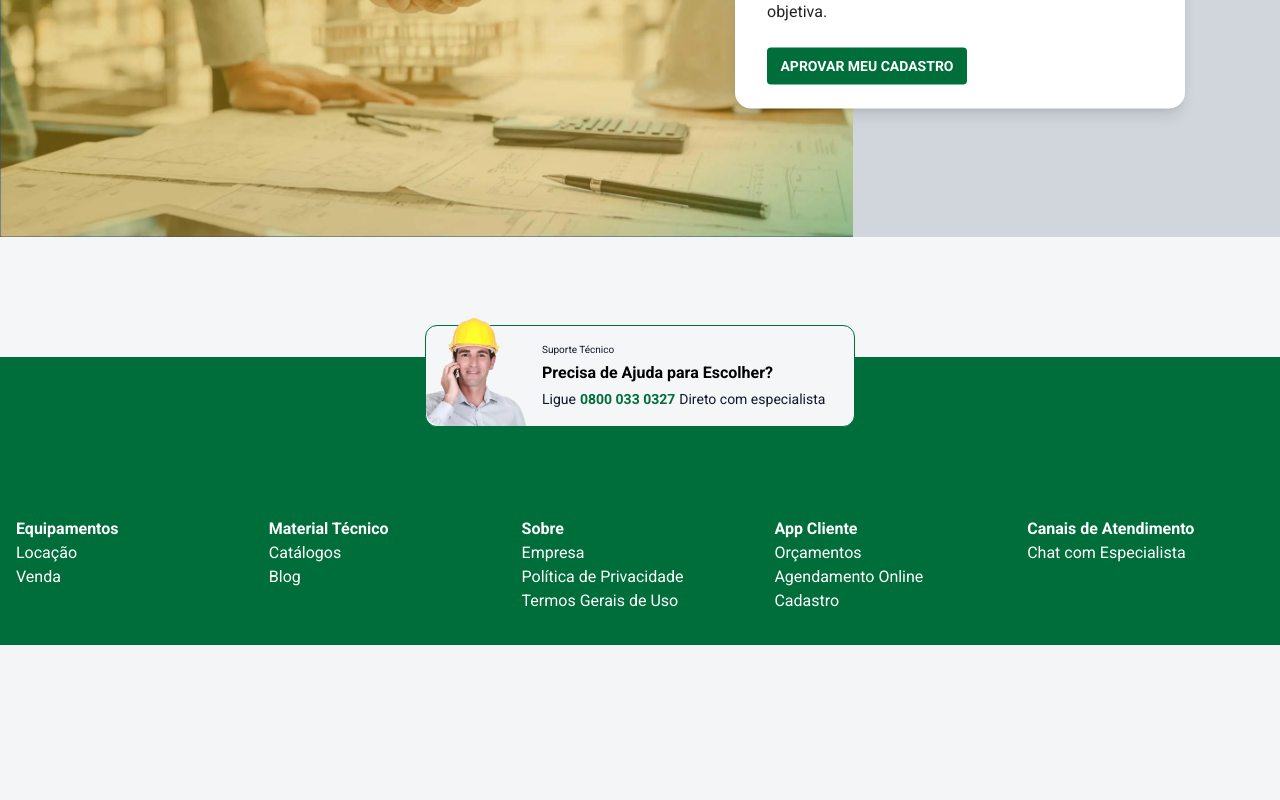
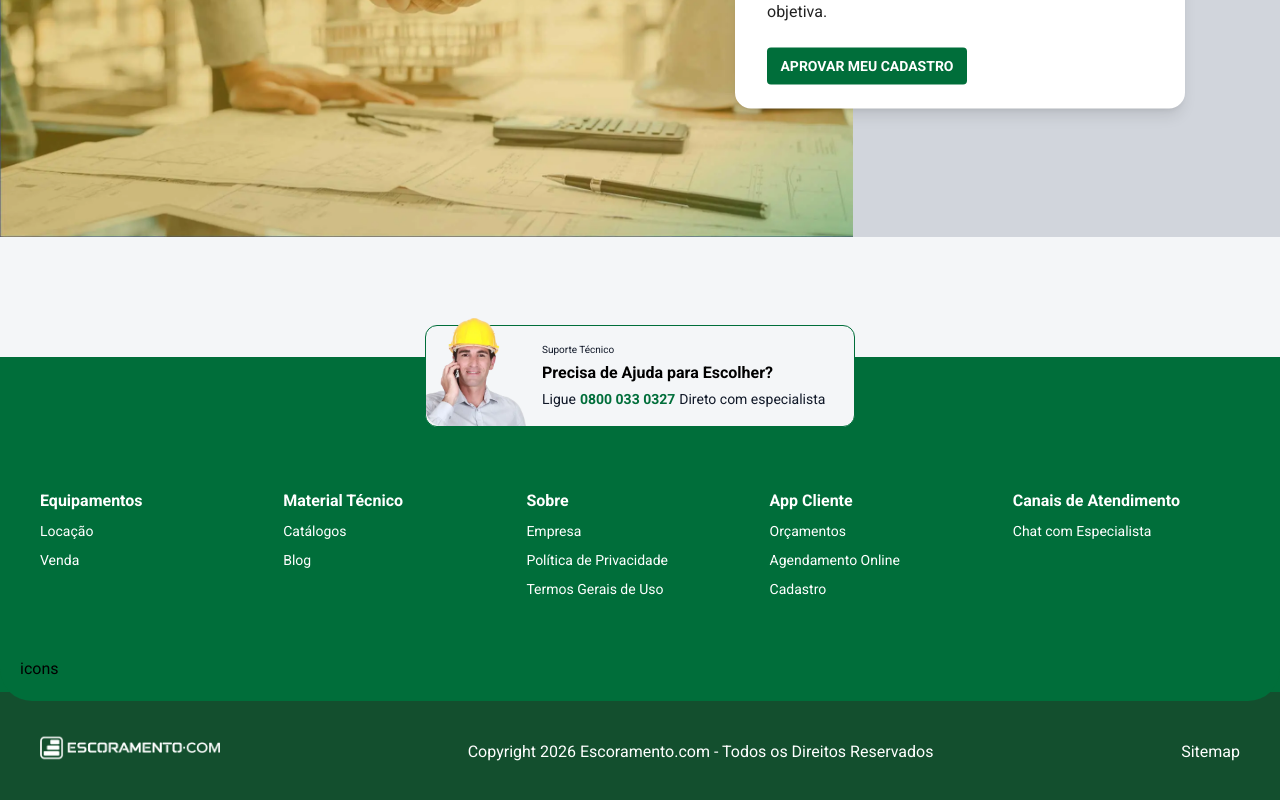
Before and after one commit to andrelucca99/desafio_front, a Next.js app: page / in a window 1280 px wide. Shown: the part 4124-4924 px from the top of the page. Before the commit the page ends 4769 px from the top, so only its background shows below. Built offline with nearby package versions, Linux system fonts and the light colour scheme.

Commit message:
style: add estilo para o componente Footer

```diff
--- a/src/components/Footer/index.tsx
+++ b/src/components/Footer/index.tsx
@@ -1,6 +1,7 @@
 import Image from "next/image";
-// import logoFooter from "../../assets/logo_footer.png";
+import logoFooter from "../../assets/logo_footer.png";
 import imgSuporte from "../../assets/suporte.png";
+import ListMenuFooter from "../ListMenuFooter";
 
 export default function Footer() {
   return (
@@ -26,35 +27,41 @@ export default function Footer() {
         </div>
       </div>
 
-      <div className="w-full px-4 py-8 mt-32">
+      <div className="w-full px-10 py-8 mt-25">
         <div className="grid grid-cols-1 sm:grid-cols-3 md:grid-cols-5 gap-4 text-white items-start">
-          <ul>
-            <li className="font-bold">Equipamentos</li>
-            <li>Locação</li>
-            <li>Venda</li>
-          </ul>
-          <ul>
-            <li className="font-bold">Material Técnico</li>
-            <li>Catálogos</li>
-            <li>Blog</li>
-          </ul>
-          <ul>
-            <li className="font-bold">Sobre</li>
-            <li>Empresa</li>
-            <li>Política de Privacidade</li>
-            <li>Termos Gerais de Uso</li>
-          </ul>
-          <ul>
-            <li className="font-bold">App Cliente</li>
-            <li>Orçamentos</li>
-            <li>Agendamento Online</li>
-            <li>Cadastro</li>
-          </ul>
-          <ul>
-            <li className="font-bold">Canais de Atendimento</li>
-            <li>Chat com Especialista</li>
-          </ul>
+          <ListMenuFooter
+            title="Equipamentos"
+            items={["Locação", "Venda"]}
+          />
+
+          <ListMenuFooter
+            title="Material Técnico"
+            items={["Catálogos", "Blog"]}
+          />
+
+          <ListMenuFooter
+            title="Sobre"
+            items={["Empresa", "Política de Privacidade", "Termos Gerais de Uso"]}
+          />
+
+          <ListMenuFooter
+            title="App Cliente"
+            items={["Orçamentos", "Agendamento Online", "Cadastro"]}
+          />
+
+          <ListMenuFooter
+            title="Canais de Atendimento"
+            items={["Chat com Especialista"]}
+          />
         </div>
+      </div>
+      <div className="absolute top-70 w-full rounded-b-4xl p-5 bg-[#006E3A]">
+        icons
+      </div>
+      <div className="w-full flex items-end justify-between p-10 text-white bg-[#134F2E] mt-15">
+        <Image src={logoFooter} alt="" width={180} height={30} />
+        <p>Copyright 2026 Escoramento.com - Todos os Direitos Reservados</p>
+        <span>Sitemap</span>
       </div>
     </footer>
   );
--- /dev/null
+++ b/src/components/ListMenuFooter/index.tsx
@@ -0,0 +1,17 @@
+interface ILista {
+  title: string;
+  items: string[];
+}
+
+export default function ListMenuFooter({ title, items }: ILista) {
+  return (
+    <ul className="flex flex-col gap-2">
+      <li className="font-bold text-[16px]">{title}</li>
+      {
+        items?.map((item) => (
+          <li key={item} className="w-fit text-[14px] hover:border-b-1 hover:border-white hover:cursor-pointer">{item}</li>
+        ))
+      }
+    </ul>
+  );
+}
```
